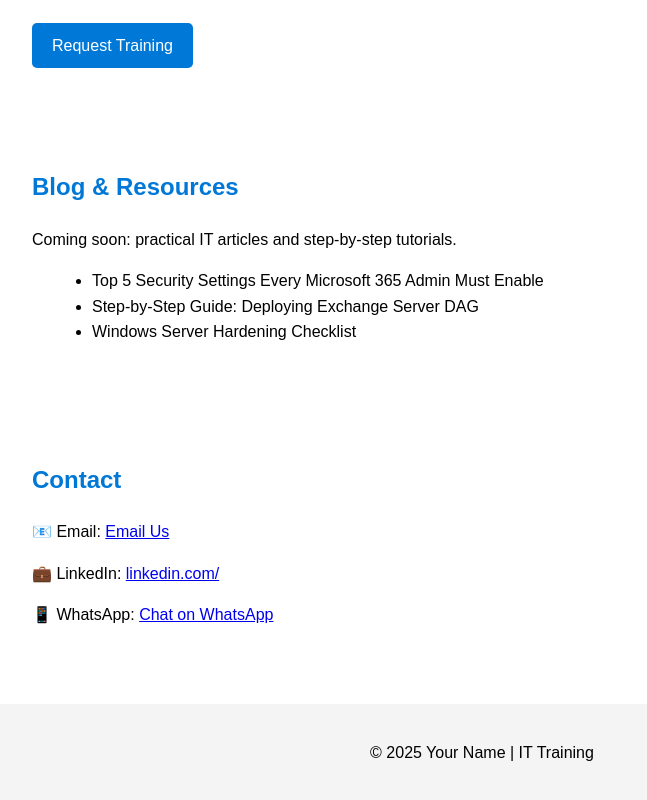
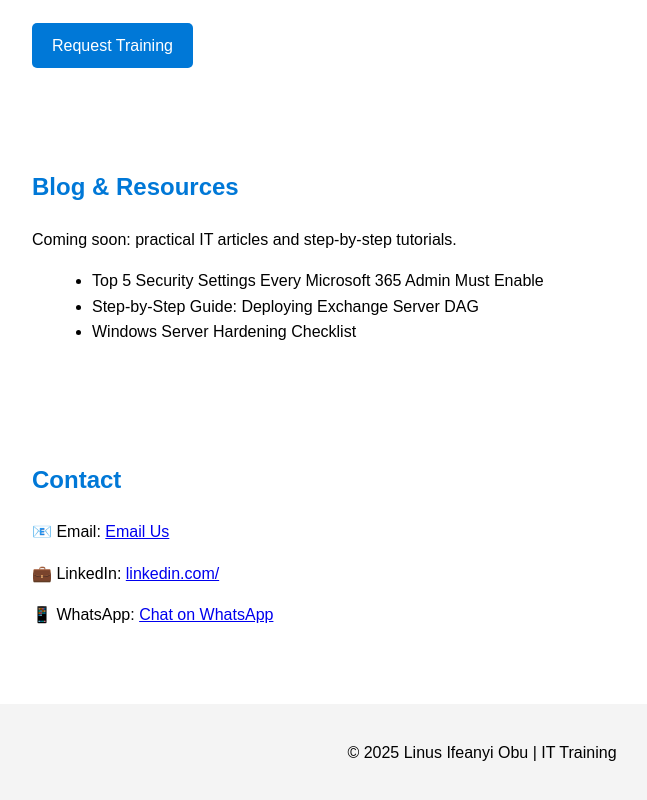
Before and after one commit to obulinus/obulinus.github.io, a plain HTML site: page index.html in a window 1280 px wide. Shown: the part 813-1613 px from the top of the page, without its empty margins (158-805 px from the left). Drawn offline with Linux system fonts and the light colour scheme.

Commit message:
Update index.html

```diff
--- a/index.html
+++ b/index.html
@@ -77,7 +77,7 @@
 
   <!-- Footer -->
   <footer>
-    <p>© 2025 Your Name | IT Training</p>
+    <p>© 2025 Linus Ifeanyi Obu | IT Training</p>
   </footer>
 
 </body>
```
